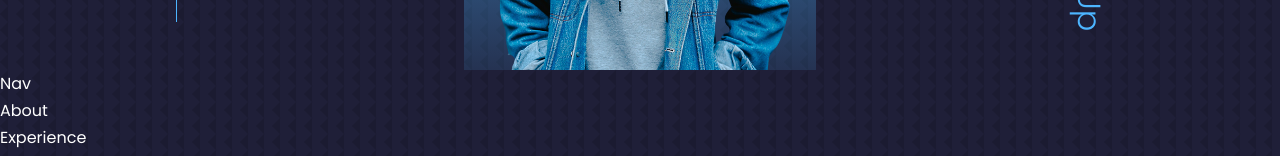
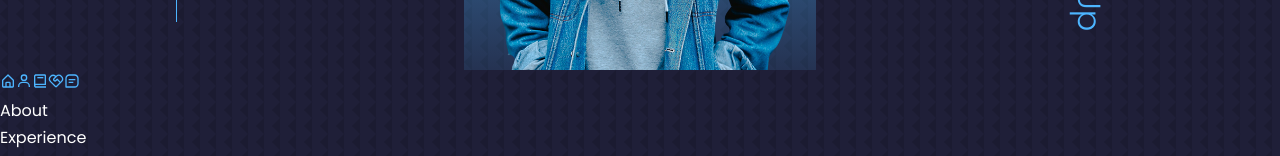
Before and after one commit to isayani/isayani-react-portfolio, a React (Create React App) app: page / in a window 1280 px wide. Shown: the part 730-886 px from the top of the page. Built offline with nearby package versions, Linux system fonts and the light colour scheme.

Commit message:
nav react icons

```diff
--- a/src/components/nav/Nav.jsx
+++ b/src/components/nav/Nav.jsx
@@ -1,9 +1,17 @@
 import React from 'react';
 import './nav.css'
+import {BiHomeAlt, BiUser, BiBook, BiMessageSquareDetail} from 'react-icons/bi'
+import {RiServiceLine} from 'react-icons/ri'
 
 function Nav() {
   return (
-    <div>Nav</div>
+    <nav>
+      <a href="#"><BiHomeAlt/></a>
+      <a href="#about"><BiUser/></a>
+      <a href="#experience"><BiBook/></a>
+      <a href="#services"><RiServiceLine/></a>
+      <a href="#contact"><BiMessageSquareDetail/></a>
+    </nav>
   )
 }
 
```
